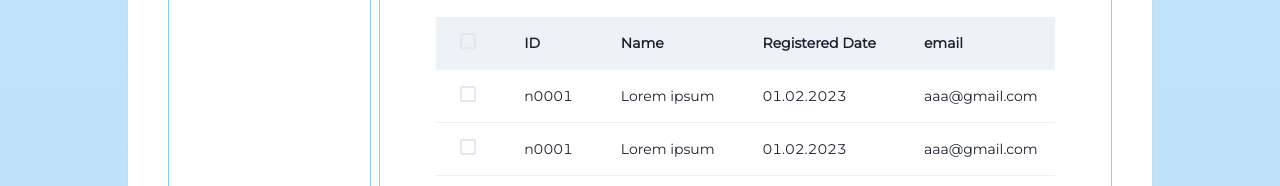
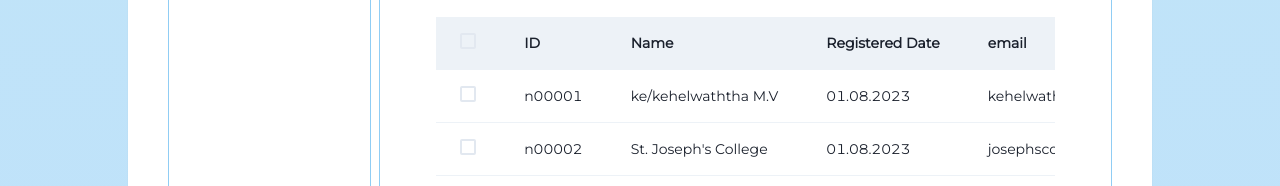
Before and after one commit to TharinduEpaz/bookshelf, a React (Vite) app in the folder bookshelf/: page /moderator/donations in a window 1280 px wide. Shown: the part 766-952 px from the top of the page. Built offline with nearby package versions, Linux system fonts and the light colour scheme; no server answers.

Commit message:
update donation data

```diff
--- a/bookshelf/src/pages/Moderator/M_Donations.jsx
+++ b/bookshelf/src/pages/Moderator/M_Donations.jsx
@@ -31,17 +31,17 @@ export default function Donations() {
   ];
   const org_list = [
     {
-      id: "n0001",
-      name: "Lorem ipsum",
-      Date: "01.02.2023",
-      email: "aaa@gmail.com",
-      contact_number: "0111111111",
+      id: "n00001",
+      name: "ke/kehelwaththa M.V",
+      Date: "01.08.2023",
+      email: "kehelwaththamv@gmail.com",
+      contact_number: "0355689562",
     },
     {
-      id: "n0001",
-      name: "Lorem ipsum",
-      Date: "01.02.2023",
-      email: "aaa@gmail.com",
+      id: "n00002",
+      name: "St. Joseph's College",
+      Date: "01.08.2023",
+      email: "josephscollege@gmail.com",
       contact_number: "0111111111",
     },
   ];
@@ -55,18 +55,18 @@ export default function Donations() {
   ];
   const don_list = [
     {
-      id: "n0001",
-      name: "Lorem ipsum",
+      id: "d0001",
+      name: "Heshan Amarasinghe",
       Date: "01.02.2023",
       units: "10",
-      org: "lorem ipsum",
+      org: "kehelwaththamv@gmail.com",
     },
     {
-      id: "n0001",
-      name: "Lorem ipsum",
+      id: "d0002",
+      name: "Pasindu Handagama",
       Date: "01.02.2023",
       units: "10",
-      org: "lorem ipsum",
+      org: "josephscollege@gmail.com",
     },
   ];
 
```
